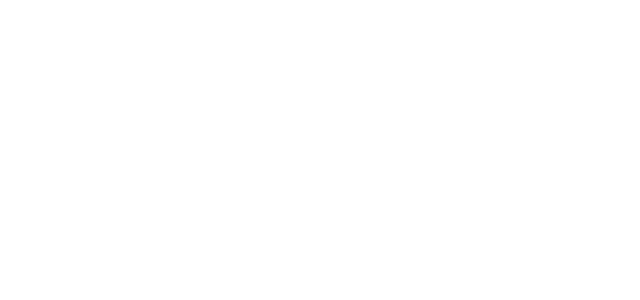
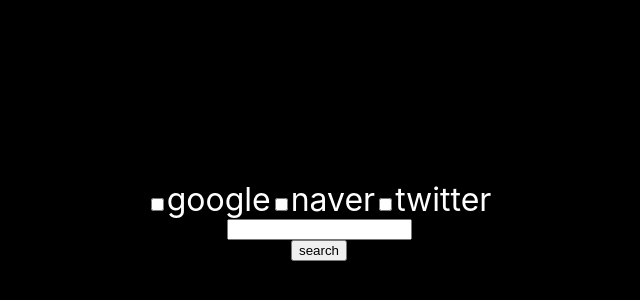
Before and after one commit to AdungBadung/ab-prototype, a React (Create React App) app: page /search in a window 1280 px wide. Before the commit this address had no page. Shown: the part 180-480 px from the top of the page, without its empty margins (321-961 px from the left). Built offline with nearby package versions, Linux system fonts and the light colour scheme.

Commit message:
[feature/issue-42] router샘플 (#43)

```diff
--- a/package.json
+++ b/package.json
@@ -20,7 +20,7 @@
     "react-dom": "^17.0.2",
     "react-query": "^3.34.19",
     "react-redux": "^7.2.8",
-    "react-router-dom": "^6.2.2",
+    "react-router-dom": "^6.3.0",
     "react-scripts": "5.0.0",
     "redux": "^4.1.2",
     "typescript": "^4.4.2",
--- a/src/layouts/App.tsx
+++ b/src/layouts/App.tsx
@@ -1,3 +1,5 @@
+import Settings from '../pages/Settings';
+import Search from '../pages/Search';
 import React from 'react';
 import { Route, Routes } from 'react-router-dom';
 import Main from '../pages/Main';
@@ -8,6 +10,8 @@
   return (
     <Routes>
       <Route path="/" element={<Main />} />
+      <Route path="/search" element={<Search />} />
+      <Route path="/settings" element={<Settings />} />
     </Routes>
   );
 }
--- a/src/pages/Main.tsx
+++ b/src/pages/Main.tsx
@@ -1,15 +1,8 @@
-import React, { useRef } from 'react';
+import React from 'react';
 import { Box } from '@mui/material';
 import { css, keyframes } from '@emotion/react';
 import logo from '../logo.svg';
-
-import { RootState } from '../modules/index';
-import { useDispatch, useSelector } from 'react-redux';
-import { useQuery } from 'react-query';
-import axios from 'axios';
-import { setGoogle } from '../modules/google';
-import { setNaver } from '../modules/naver';
-import { setTwitter } from '../modules/twitter';
+import { BrowserRouter, Link, Route, Routes } from 'react-router-dom';
 
 const applogospin = keyframes`
     from {
@@ -44,77 +37,17 @@
   })
 };
 
-const credential = 'secret';
-
 function Main() {
-  const input = useRef<string>('');
-
-  const dispatch = useDispatch();
-  const { google, twitter, naver } = useSelector((state: RootState) => ({
-    google: state.google.enabled,
-    twitter: state.twitter.enabled,
-    naver: state.naver.enabled
-  }));
-
-  const result = useQuery(
-    ['search'],
-    () => {
-      return axios.get(
-        `https://www.googleapis.com/customsearch/v1?key=${credential}&q=${input.current}`
-      );
-    },
-    { enabled: false, retry: false }
-  );
-
-  const { isLoading, data, refetch, error, isError } = result;
-
   return (
     <Box css={styles.appheader}>
       <Box css={styles.title}>Hello World!!</Box>
-      <div css={styles.title}>
-        <input
-          type="checkbox"
-          value="google"
-          onChange={(e) => {
-            dispatch(setGoogle(e.target.checked));
-          }}
-        />
-        google
-        <input
-          type="checkbox"
-          value="naver"
-          onChange={(e) => {
-            dispatch(setNaver(e.target.checked));
-          }}
-        />
-        naver
-        <input
-          type="checkbox"
-          value="twitter"
-          onChange={(e) => {
-            dispatch(setTwitter(e.target.checked));
-          }}
-        />
-        twitter
-      </div>
-      <div css={styles.title}>
-        {google ? 'google' : ''} {naver ? 'naver' : ''} {twitter ? 'twitter' : ''}
-      </div>
       <img src={logo} css={styles.applogo} alt="logo" />
-      {isLoading
-        ? 'loading..'
-        : isError
-        ? (error as any).message
-        : data?.data['items']?.map((item: any, index: number) => {
-            console.log(item);
-            return <li key={index}>{item.htmlTitle}</li>;
-          })}
-      <input
-        onChange={(e) => {
-          input.current = e.target.value;
-        }}
-      ></input>
-      <button onClick={() => refetch()}>search</button>
+      <li>
+        <Link to="/search">search</Link>
+      </li>
+      <li>
+        <Link to="/settings">setting</Link>
+      </li>
     </Box>
   );
 }
--- /dev/null
+++ b/src/pages/Search.tsx
@@ -0,0 +1,105 @@
+import { css } from '@emotion/react';
+import axios from 'axios';
+import { RootState } from '../modules';
+import { setGoogle } from '../modules/google';
+import { setNaver } from '../modules/naver';
+import { setTwitter } from '../modules/twitter';
+import { useRef } from 'react';
+import { useQuery } from 'react-query';
+import { useDispatch, useSelector } from 'react-redux';
+
+import React from 'react';
+
+const styles = {
+  title: css({
+    color: 'white',
+    fontSize: '2rem'
+  }),
+  appheader: css({
+    backgroundColor: 'black',
+    minHeight: '100vh',
+    display: 'flex',
+    flexDirection: 'column',
+    alignItems: 'center',
+    justifyContent: 'center',
+    color: 'white'
+  }),
+  applink: css({
+    color: '#61dafb'
+  })
+};
+
+const credential = 'secret';
+
+const Search = () => {
+  const input = useRef<string>('');
+
+  const dispatch = useDispatch();
+  const { google, twitter, naver } = useSelector((state: RootState) => ({
+    google: state.google.enabled,
+    twitter: state.twitter.enabled,
+    naver: state.naver.enabled
+  }));
+
+  const result = useQuery(
+    ['search'],
+    () => {
+      return axios.get(
+        `https://www.googleapis.com/customsearch/v1?key=${credential}&q=${input.current}`
+      );
+    },
+    { enabled: false, retry: false }
+  );
+
+  const { isLoading, data, refetch, error, isError } = result;
+
+  return (
+    <div css={styles.appheader}>
+      <div css={styles.title}>
+        <input
+          type="checkbox"
+          value="google"
+          onChange={(e) => {
+            dispatch(setGoogle(e.target.checked));
+          }}
+        />
+        google
+        <input
+          type="checkbox"
+          value="naver"
+          onChange={(e) => {
+            dispatch(setNaver(e.target.checked));
+          }}
+        />
+        naver
+        <input
+          type="checkbox"
+          value="twitter"
+          onChange={(e) => {
+            dispatch(setTwitter(e.target.checked));
+          }}
+        />
+        twitter
+      </div>
+      <div css={styles.title}>
+        {google ? 'google' : ''} {naver ? 'naver' : ''} {twitter ? 'twitter' : ''}
+      </div>
+      {isLoading
+        ? 'loading..'
+        : isError
+        ? (error as any).message
+        : data?.data['items']?.map((item: any, index: number) => {
+            console.log(item);
+            return <li key={index}>{item.htmlTitle}</li>;
+          })}
+      <input
+        onChange={(e) => {
+          input.current = e.target.value;
+        }}
+      ></input>
+      <button onClick={() => refetch()}>search</button>
+    </div>
+  );
+};
+
+export default Search;
--- /dev/null
+++ b/src/pages/Settings.tsx
@@ -0,0 +1,11 @@
+import React from 'react';
+
+const Settings = () => {
+  return (
+    <>
+      <div>settings</div>
+    </>
+  );
+};
+
+export default Settings;
```
Also changed, not shown: 1 other file (tests, documents, lock files or other folders).
